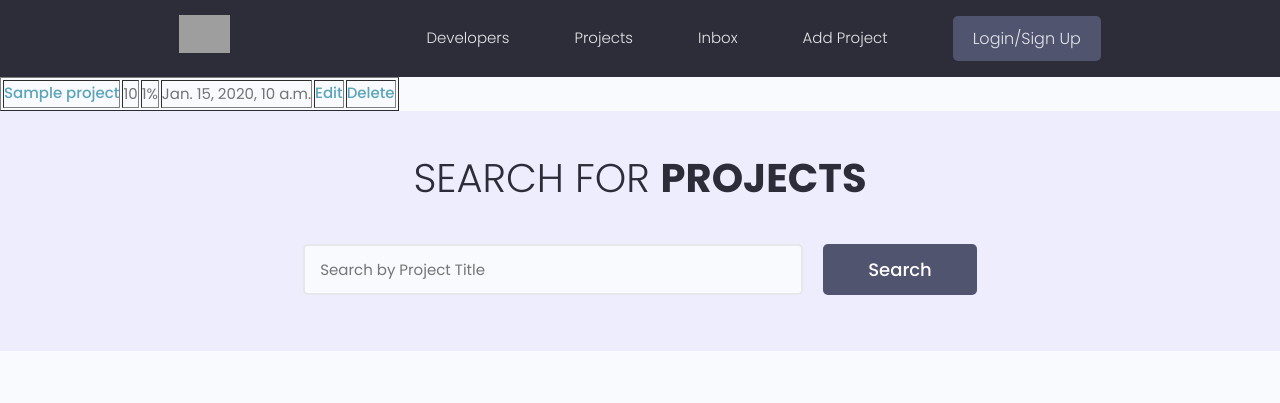
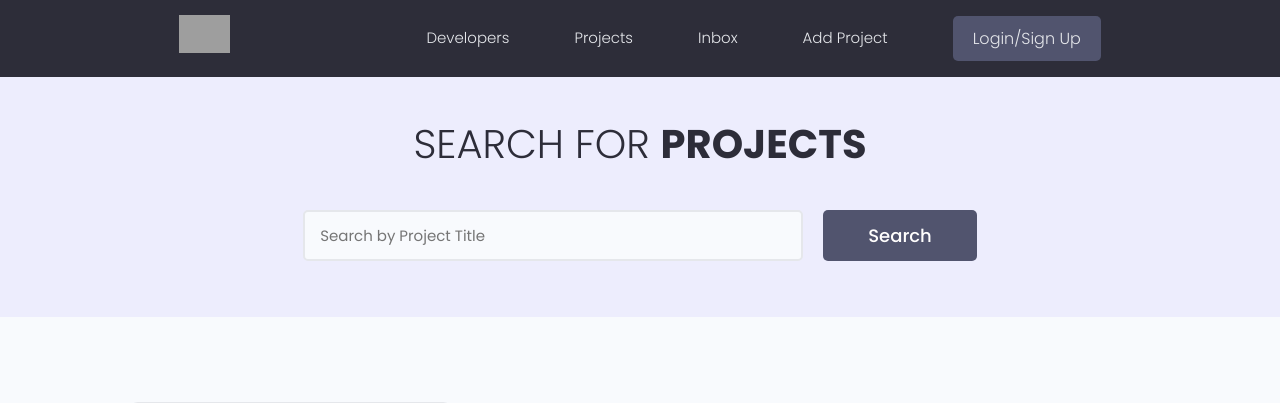
Before and after one commit to York13Pud/python-django-training, a Django app: page / in a window 1280 px wide. Shown: the top 403 px of the page. Run offline with Django 3.2, Linux system fonts and the light colour scheme; tables that the repository leaves empty hold one stand-in row (values such as "Sample post"); grey boxes marked "Sample" are stand-in pictures; some libraries are stand-ins or nearby versions; grey boxes are pictures that could not be loaded.

Commit message:
Added more dynamic content to the new layout

```diff
--- a/devsearch/projects/templates/projects/projects.html
+++ b/devsearch/projects/templates/projects/projects.html
@@ -1,21 +1,6 @@
 {% extends 'main.html' %}
 
 {% block content %}
-    <table border=1>
-        {% for project in projects %}
-            <tr>
-                <td><a href="{% url 'project' project.id %}"> {{ project.title }}</a></td>
-                <td>{{ project.vote_totals }}</td>
-                <td>{{ project.vote_ratio }}%</td>
-                <td>{{ project.created }}</td>
-                <td><a href="{% url 'update-project' project.id %}">Edit</a></td>
-                <td><a href="{% url 'delete-project' project.id %}">Delete</a></td>
-            </tr>
-        {% endfor %}
-
-    </table>
-
-
 
 <!-- Main Section -->
   <main class="projects">
@@ -47,25 +32,21 @@
 
                 <div class="column">
                     <div class="card project">
-                        <a href="single-project.html" class="project">
-                            <img class="project__thumbnail" src="images/project-a.png" alt="project thumbnail" />
+                        <a href="{% url 'project' project.id %}" class="project">
+                            <img class="project__thumbnail" src={{ project.featured_image.url }} alt="project thumbnail" />
                             <div class="card__body">
                             <h3 class="project__title">{{ project.title }}</h3>
-                            <p><a class="project__author" href="profile.html">By Dennis Ivanov</a></p>
+                            <p><a class="project__author" href="{% url 'project' project.id %}">By Dennis Ivanov</a></p>
                             <p class="project--rating">
-                                <span style="font-weight: bold;">98%</span> Postitive
-                                Feedback (72 Votes)
+                                <span style="font-weight: bold;">{{ project.vote_ratio }}%</span> Postitive
+                                Feedback ({{ project.vote_totals }}) Vote{{ project.vote_totals|pluralize:"s" }}
                             </p>
                             <div class="project__tags">
+                              {% for tag in project.tags.all %}
                                 <span class="tag tag--pill tag--main">
-                                <small>NextJS</small>
+                                    <small>{{tag}}</small>
                                 </span>
-                                <span class="tag tag--pill tag--main">
-                                <small>GraphQL</small>
-                                </span>
-                                <span class="tag tag--pill tag--main">
-                                <small>TypeScript</small>
-                                </span>
+                              {% endfor %}
                             </div>
                             </div>
                         </a>
```
